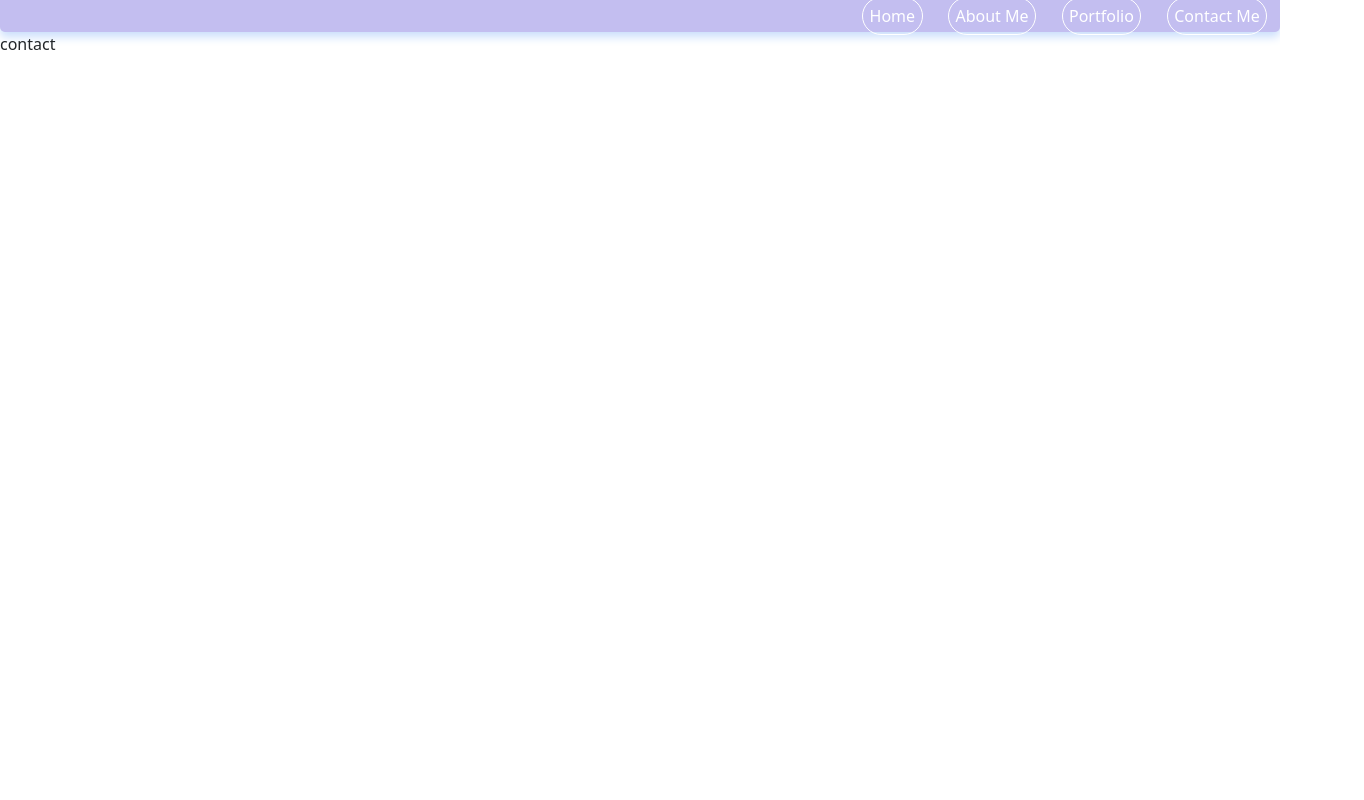
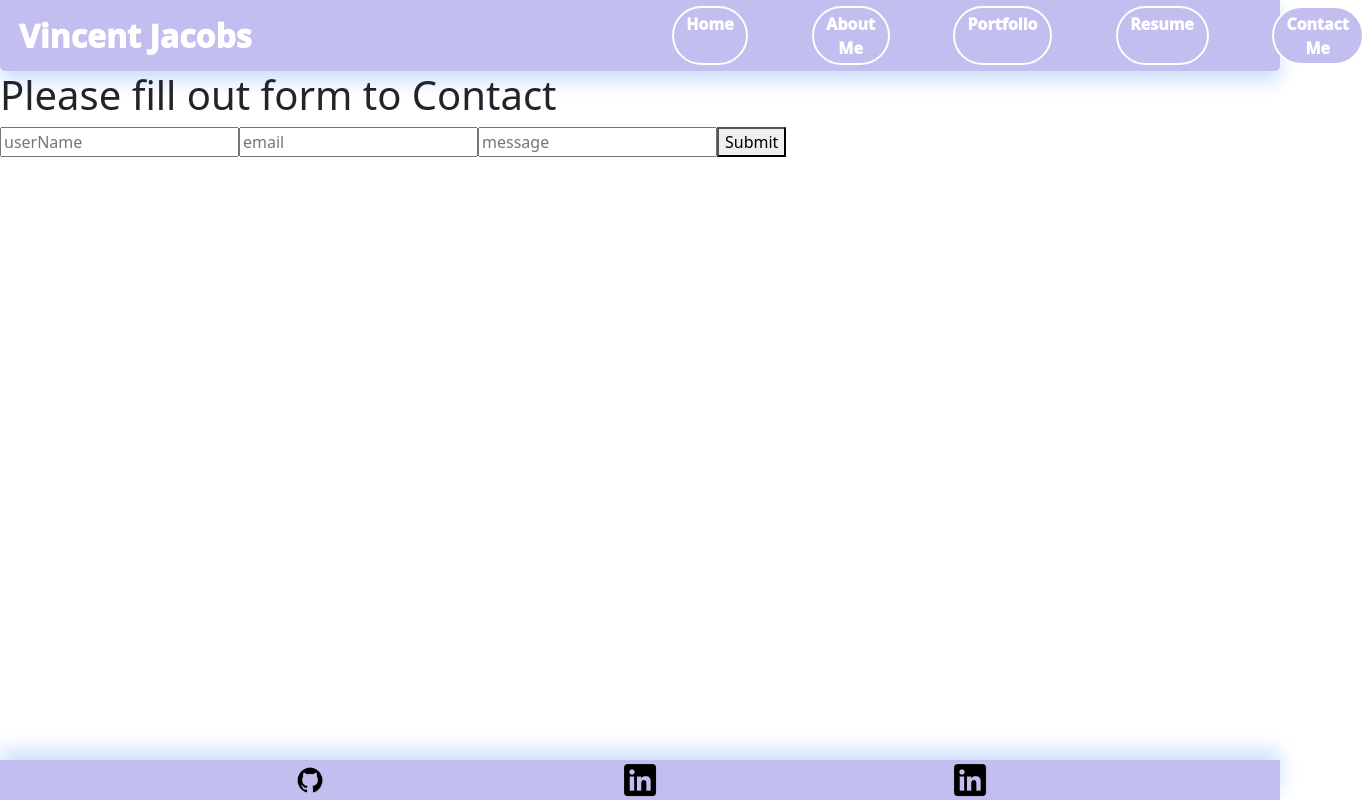
Before and after one commit to shadowfre4k/Re-Folio, a React (Vite) app in the folder Re-Folio/: page /contact in a window 1280 px wide. Shown: the whole page, 1364 px wide, since content can reach past the window. Built offline with nearby package versions, Linux system fonts and the light colour scheme.

Commit message:
contact me page and footer and more styling with the header

```diff
--- a/Re-Folio/src/App.jsx
+++ b/Re-Folio/src/App.jsx
@@ -1,18 +1,17 @@
-import {Outlet} from 'react-router-dom'
-import Nav from './components/Nav'
-
+import { Outlet } from "react-router-dom";
+import Nav from "./components/Nav";
+import Footer from "./components/Footer";
 
 function App() {
-
-
   return (
     <>
-
-    <Nav />
-    <Outlet />
-
+      <div>
+        <Nav />
+        <Outlet />
+        <Footer />
+      </div>
     </>
-  )
+  );
 }
 
-export default App
+export default App;
--- /dev/null
+++ b/Re-Folio/src/components/Footer.jsx
@@ -0,0 +1,40 @@
+const styles = {
+  footerContainer: {
+    display: "flex",
+    flexDirection: "row",
+    justifyContent: "space-evenly",
+    alignItems: "center",
+    width: "100%",
+    height: "5%",
+
+    position: "fixed",
+    bottom: "0",
+
+    backgroundColor: "#c3bef0",
+
+    boxShadow: "0 -10px 20px #cadefc",
+  },
+  iconContainer: {
+    display: "flex",
+    width: "100%",
+    justifyContent: "space-evenly",
+  },
+};
+
+export default function Footer() {
+  return (
+    <div style={styles.footerContainer}>
+      <div style={styles.iconContainer}>
+        <a href="https://github.com/shadowfre4k">
+          <img src="src/assets/Github.png" width={40} />
+        </a>
+        <a href="https://www.linkedin.com/in/vincent-jacobs-702471224/">
+          <img src="src/assets/Linkedin.png" width={40} />
+        </a>
+        <a href="https://github.com/shadowfre4k">
+          <img src="src/assets/Linkedin.png" width={40} />
+        </a>
+      </div>
+    </div>
+  );
+}
--- a/Re-Folio/src/components/Nav.jsx
+++ b/Re-Folio/src/components/Nav.jsx
@@ -1,54 +1,72 @@
 import { Link } from "react-router-dom";
 // import NavBar from "./UI/NavBar";
-import "../styles/navLinks.css";
 
 const styles = {
   navbar: {
     display: "flex",
     flexDirection: "row",
     flexWrap: "nowrap",
-    justifyContent: "end",
+    justifyContent: "space-between",
     alignItems: "center",
     backgroundColor: "#c3bef0",
-    height: "4vh",
+    height: "2%",
     width: "100%",
     textAlign: "center",
     borderRadius: "0 0 5px 5px",
-    boxShadow: "0 5px 10px #cadefc",
+    boxShadow: "0 10px 20px #cadefc",
+    padding: ".5%",
   },
-
+  itemContainer: {
+    display: "flex",
+    flexWrap: "nowrap",
+    width: "50%",
+  },
   items: {
-    border: " 1px solid white",
+    backgroundColor: "#c3bef0",
+    border: " 2px solid white",
     borderRadius: "50px ",
-    padding: ".5%",
+    padding: " .5% 2%",
     fontSize: "1em",
-    fontWeight: "500",
+    fontWeight: "1000",
     textDecoration: "none",
     color: "white",
-    margin: " 1%",
-    ":hover": {
-      color: " black",
+    margin: " 0% 5%",
   },
+  name: {
+    backgroundColor: "#c3bef0",
+    fontSize: "2em",
+    fontWeight: "1000",
+    textDecoration: "none",
+    color: "white",
+    margin: " 0% 1%",
   },
 };
 
 export default function Nav() {
   return (
+    <div>
       <div style={styles.navbar}>
+        <div style={styles.name}>Vincent Jacobs</div>
+        <div style={styles.itemContainer}>
           {[
-        <Link key={1} style={styles.items} className="links" to="/home">
+            <Link key={1} style={styles.items} to="/">
               Home
             </Link>,
-        <Link key={2} style={styles.items} className="links" to="/about">
+            <Link key={2} style={styles.items} to="/about">
               About Me
             </Link>,
-        <Link key={3} style={styles.items} className="links" to="/portfolio">
+            <Link key={3} style={styles.items} to="/portfolio">
               Portfolio
             </Link>,
-        <Link key={4} style={styles.items} className="links" to="/contact">
+            <Link key={4} style={styles.items} to="/resume">
+              Resume
+            </Link>,
+            <Link key={5} style={styles.items} to="/contact">
               Contact Me
             </Link>,
           ]}
         </div>
+      </div>
+    </div>
   );
 }
--- /dev/null
+++ b/Re-Folio/src/components/UI/card/Card.jsx
@@ -0,0 +1,20 @@
+const styles = {
+  header: {
+    border: " 1px solid black",
+    padding: "5vh",
+  },
+  body: {
+    border: " 1px solid black",
+
+    height: "48vh",
+  },
+};
+
+export default function Card() {
+  return (
+    <>
+      <div style={styles.header}>header</div>
+      <div style={styles.body}>Body</div>
+    </>
+  );
+}
--- a/Re-Folio/src/main.jsx
+++ b/Re-Folio/src/main.jsx
@@ -19,7 +19,6 @@ const router = createBrowserRouter([
     children: [
       {
         index: true,
-        path: "home",
         element: <Homepage />,
       },
       {
@@ -29,6 +28,10 @@ const router = createBrowserRouter([
       {
         path: "portfolio",
         element: <Portfolio />,
+      },
+      {
+        path: "Resume",
+        element: <Contact />,
       },
       {
         path: "contact",
--- a/Re-Folio/src/pages/Contact.jsx
+++ b/Re-Folio/src/pages/Contact.jsx
@@ -1,4 +1,78 @@
-export default function Contact(){
+import { useState } from "react";
+import { validateEmail } from "../util/helpers";
+export default function Contact() {
+  const [userName, setName] = useState("");
+  const [email, setEmail] = useState("");
+  const [message, setMessage] = useState("");
+  const [errorMessage, setErrorMessage] = useState("");
 
-    return("contact")
+  const handleInputChange = (e) => {
+    // Getting the value and name of the input which triggered the change
+    const { target } = e;
+    const inputType = target.name;
+    const inputValue = target.value;
+
+    if (inputType === "userName") {
+      setName(inputValue);
+    } else if (inputType === "email") {
+      setEmail(inputValue);
+    } else {
+      setMessage(inputValue);
+    }
+  };
+
+  const handleFormSubmit = (e) => {
+    // Preventing the default behavior of the form submit (which is to refresh the page)
+    e.preventDefault();
+
+    // First we check to see if the email is not valid or if the userName is empty. If so we set an error message to be displayed on the page.
+    if (!validateEmail(email) || !userName) {
+      setErrorMessage("Email or username is invalid");
+      // We want to exit out of this code block if something is wrong so that the user can correct it
+      return;
+      // Then we check to see if the password is not valid. If so, we set an error message regarding the password.
+    }
+
+    alert(`Thank you! ${userName}, Message has been sent!`);
+
+    // If everything goes according to plan, we want to clear out the input after a successful registration.
+    setName("");
+    setEmail("");
+    setMessage("");
+  };
+
+  return (
+    <div>
+      <h1>Please fill out form to Contact</h1>
+      <form onSubmit={handleFormSubmit}>
+        <input
+          value={userName}
+          name="userName"
+          onChange={handleInputChange}
+          type="userName"
+          placeholder="userName"
+        />
+        <input
+          value={email}
+          name="email"
+          onChange={handleInputChange}
+          type="email"
+          placeholder="email"
+        />
+        <input
+          value={message}
+          name="message"
+          onChange={handleInputChange}
+          type="message"
+          placeholder="message"
+        />
+        <button type="submit">Submit</button>
+      </form>
+      {errorMessage && (
+        <div>
+          <p className="error-text">{errorMessage}</p>
+        </div>
+      )}
+    </div>
+  );
 }
--- a/Re-Folio/src/pages/Homepage.jsx
+++ b/Re-Folio/src/pages/Homepage.jsx
@@ -1,7 +1,39 @@
+import Card from "../components/UI/card/Card";
+
+const styles = {
+  container: {
+    display: "flex",
+    flexDirection: "row",
+    flexWrap: "nowrap",
+    justifyContent: "center",
+    alignItems: "center",
+    width: "100%",
+    height: "90vh",
+  },
+  child: {
+    display: "flex",
+    justifyContent: "center",
+    alignItems: "start",
+    border: " 1px solid black",
+    textAlign: "center",
+    width: "50%",
+    height: "60%",
+  },
+  card: {
+    width: "100%",
+  },
+};
+
 export default function Homepage() {
   return (
     <>
-      <h1>Hello</h1>
+      <div style={styles.container}>
+        <div style={styles.child}>
+          <div style={styles.card}>
+            <Card />
+          </div>
+        </div>
+      </div>
     </>
   );
 }
--- /dev/null
+++ b/Re-Folio/src/pages/Resume.jsx
@@ -0,0 +1,3 @@
+export default function Resume() {
+  return "resume";
+}
--- /dev/null
+++ b/Re-Folio/src/util/helpers.js
@@ -0,0 +1,5 @@
+export function validateEmail(email) {
+  const re =
+    /^(([^<>()[\]\\.,;:\s@"]+(\.[^<>()[\]\\.,;:\s@"]+)*)|(".+"))@((\[[0-9]{1,3}\.[0-9]{1,3}\.[0-9]{1,3}\.[0-9]{1,3}\])|(([a-zA-Z\-0-9]+\.)+[a-zA-Z]{2,}))$/;
+  return re.test(String(email).toLowerCase());
+}
```
Also changed, not shown: Re-Folio/src/assets/Github.png (added), Re-Folio/src/assets/Linkedin.png (added). Lines whose indentation alone changed are shown as unchanged.
